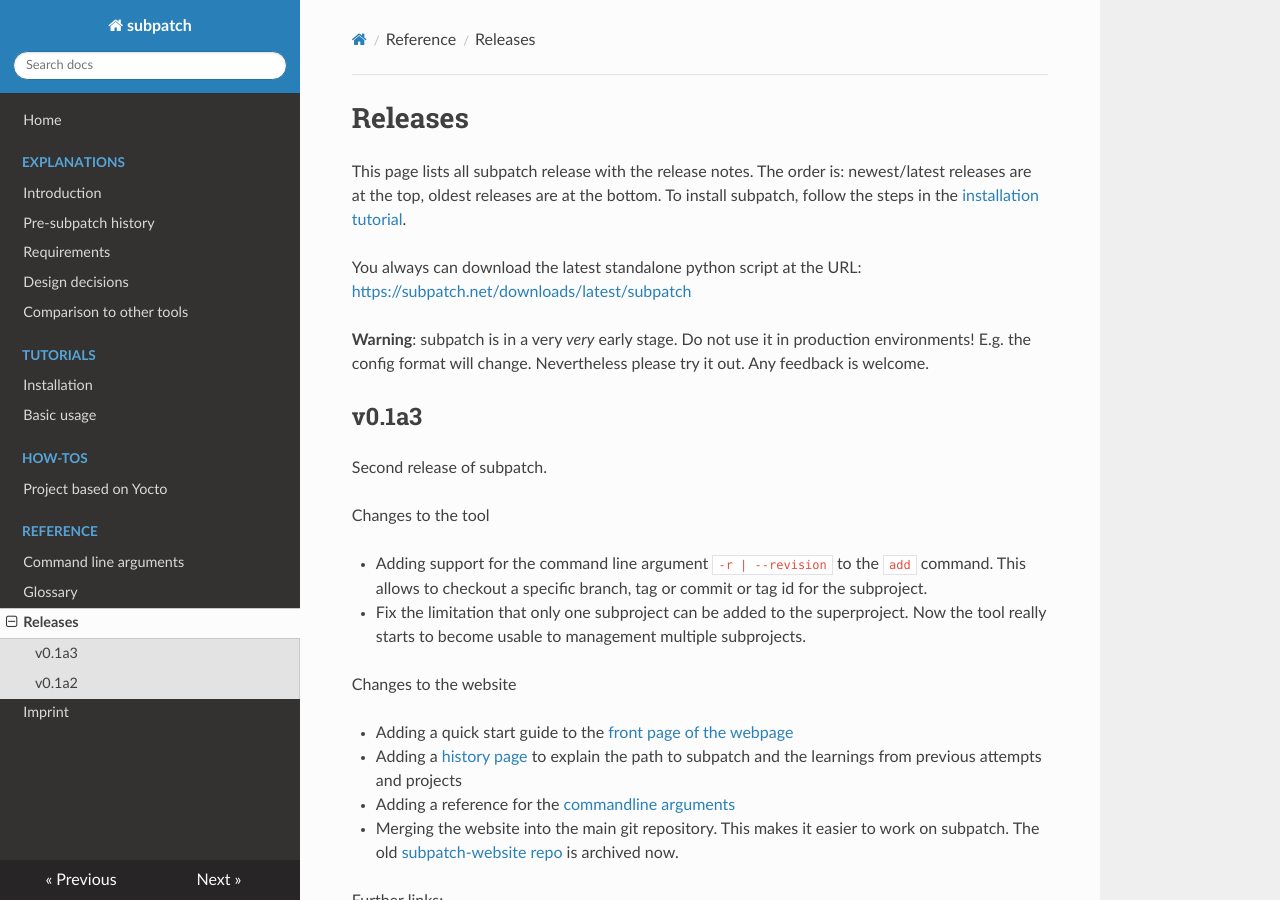
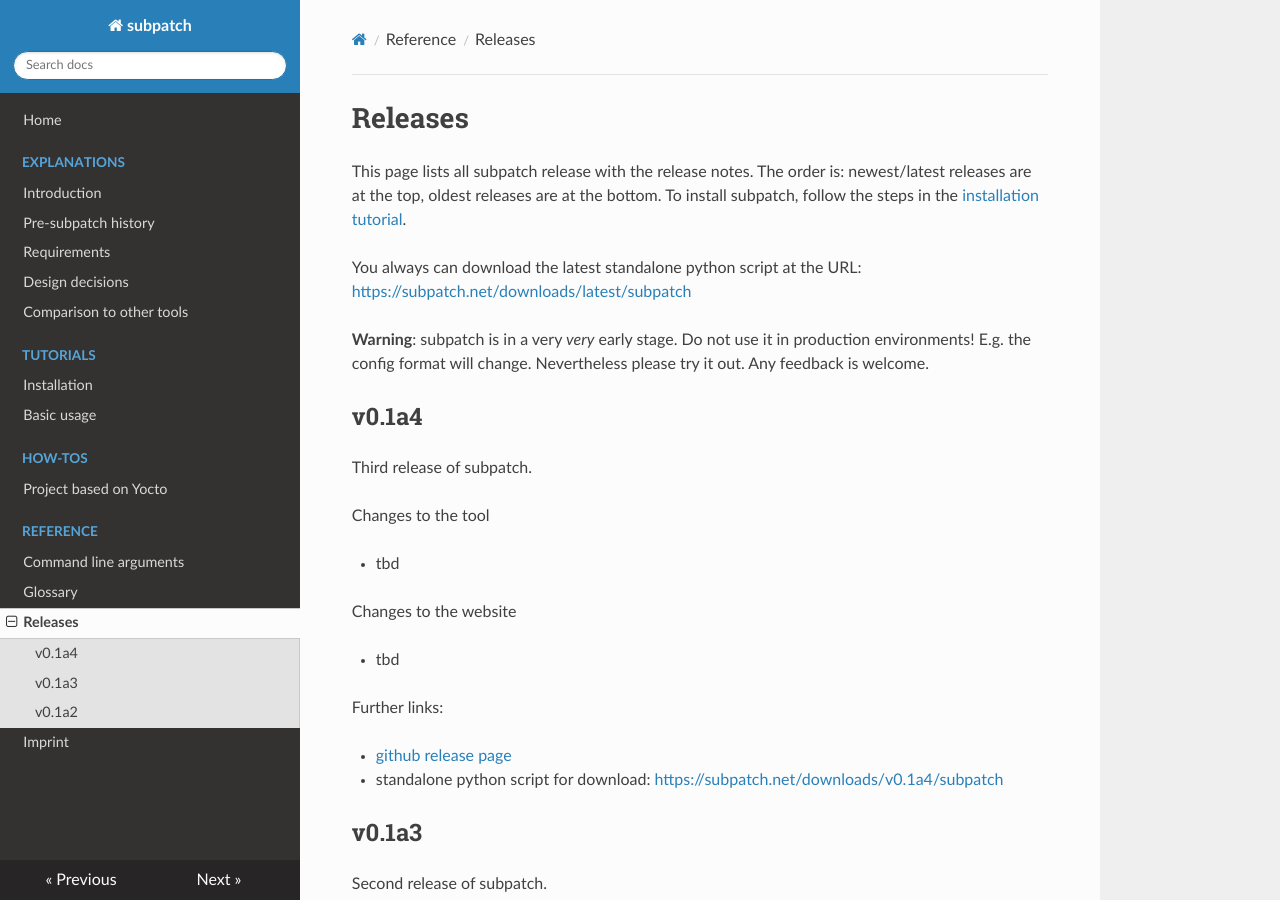
Before and after one commit to lengfeld/subpatch, an MkDocs documentation site: the page built from website/ref/releases.md, in a window 1280 px wide and 900 px high. Built offline with MkDocs 1.6.1, drawn with Linux system fonts in a browser that asks for light colours; nearby versions of some CDN libraries.

Commit message:
add v0.1a4 release to website

```diff
--- a/website/ref/releases.md
+++ b/website/ref/releases.md
@@ -11,6 +11,24 @@
 **Warning**: subpatch is in a very *very* early stage. Do not use it in
 production environments! E.g. the config format will change. Nevertheless
 please try it out. Any feedback is welcome.
+
+## v0.1a4
+
+Third release of subpatch.
+
+Changes to the tool
+
+* tbd
+
+Changes to the website
+
+* tbd
+
+Further links:
+
+* [github release page](https://github.com/lengfeld/subpatch/releases/tag/v0.1a4)
+* standalone python script for download:
+  [https://subpatch.net/downloads/v0.1a4/subpatch](https://subpatch.net/downloads/v0.1a4/subpatch)
 
 
 ## v0.1a3
```
Also changed, not shown: 2 other files.
